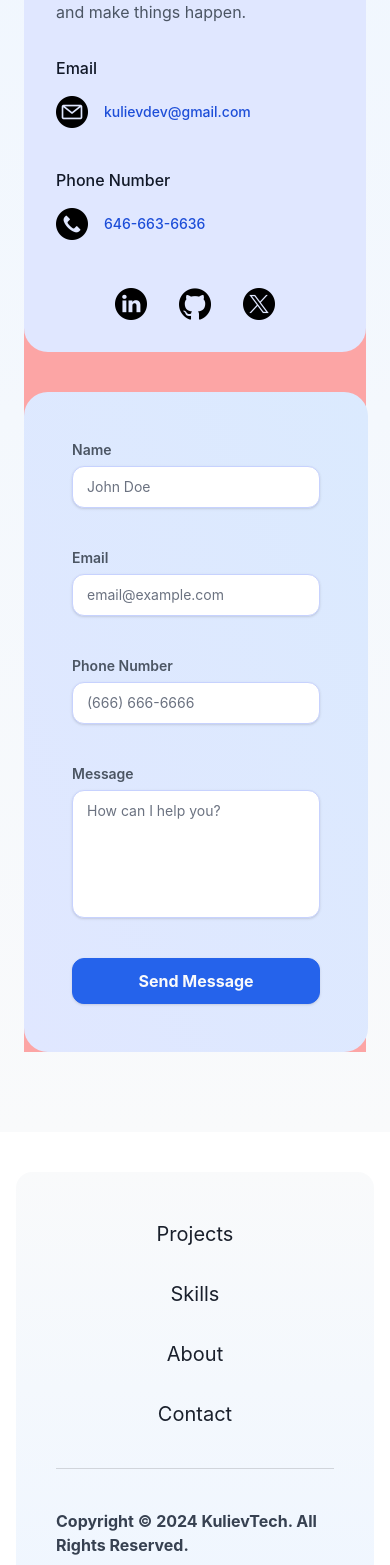
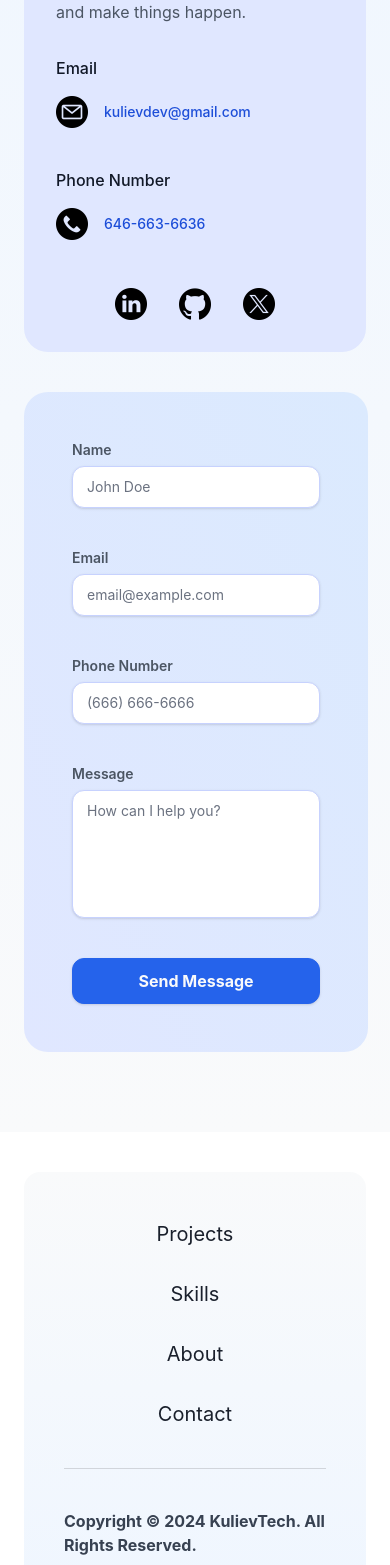
Before and after one commit to kulievdev/portfolio-website, a React (Vite) app: page / in a window 390 px wide. Shown: the part 5780-7345 px from the top of the page. Built offline with nearby package versions, Linux system fonts and the light colour scheme.

Commit message:
Fix footer section layout

```diff
--- a/src/Pages/Contact/Contact.tsx
+++ b/src/Pages/Contact/Contact.tsx
@@ -21,7 +21,7 @@ const Contact = () => {
             />
           }
         />
-        <div className="mx-6 flex flex-row flex-wrap gap-10 bg-red-300 sm:mx-10 lg:mx-14 desktop:mx-40">
+        <div className="mx-6 flex flex-row flex-wrap gap-10 sm:mx-10 lg:mx-14 desktop:mx-40">
           <Message />
           <Form />
         </div>
--- a/src/Pages/Footer/Footer.tsx
+++ b/src/Pages/Footer/Footer.tsx
@@ -2,7 +2,7 @@ import { myLinks } from "../Navbar/Navbar";
 
 const Footer = () => {
   return (
-    <footer className="xs:px-10 px-4 py-10 sm:px-16">
+    <footer className="px-6 py-10 sm:px-16">
       <div className="flex flex-col items-center gap-10 rounded-2xl bg-gradient-to-t from-primary-50 to-gray-50 px-10 py-12">
         <div className="">
           <ul className="nav-links flex flex-col gap-8 text-center text-xl lg:flex lg:flex-row lg:gap-32">
```
